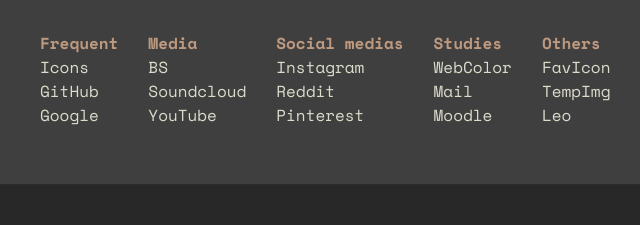
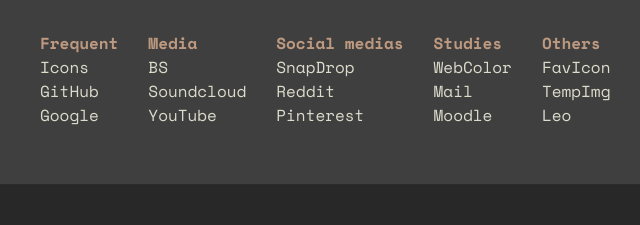
Before and after one commit to Blankjr/NewTab, a plain HTML site: page index.html in a window 1280 px wide. Shown: the part 403-628 px from the top of the page, 440-1080 px from the left. Drawn offline with nearby package versions, Linux system fonts and the light colour scheme.

Commit message:
changed link

```diff
--- a/index.html
+++ b/index.html
@@ -325,7 +325,7 @@
                     </ul>
                     <ul>
                         <a class="subtitle">Social medias</a>
-                        <li><a href="https://www.instagram.com/">Instagram</a></li>
+                        <li><a href="https://snapdrop.net/">SnapDrop</a></li>
                         <li><a href="https://www.reddit.com/">Reddit</a></li>
                         <li><a href="https://www.pinterest.de/">Pinterest</a></li>
                     </ul>
```
